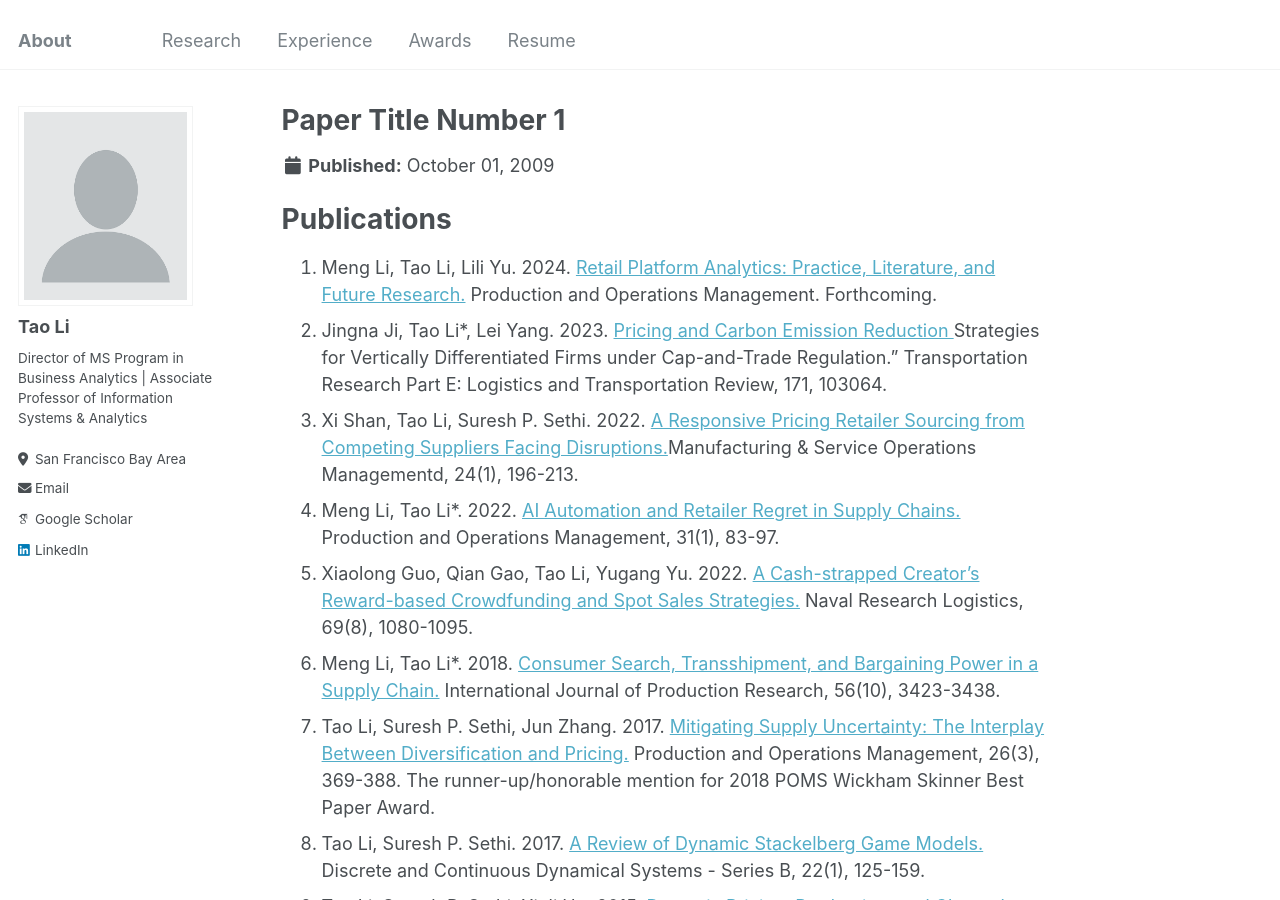
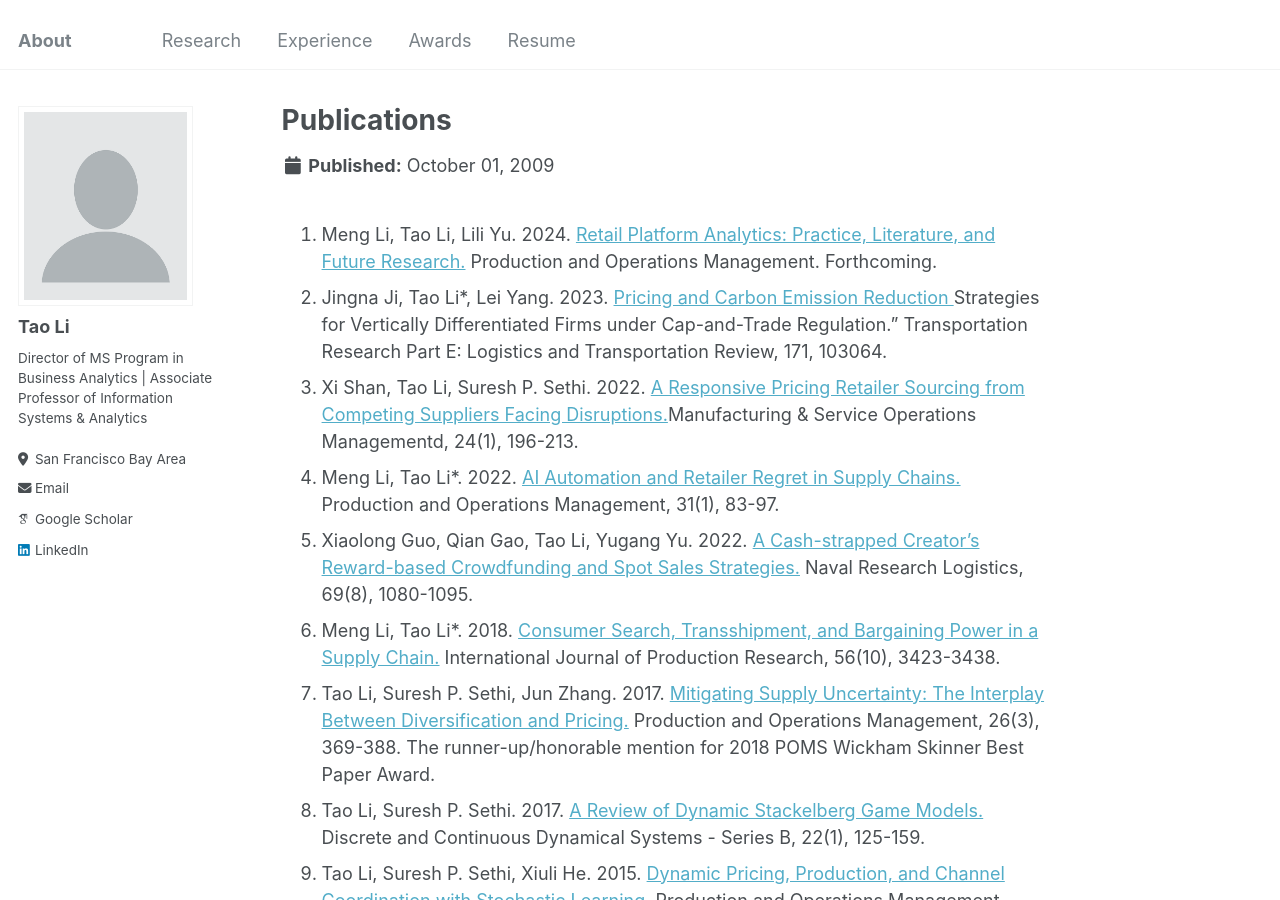
Before and after one commit to Judydy0417/TaoLi.github.io, a Jekyll site: the page built from _publications/2009-10-01-paper-title-number-1.md, in a window 1280 px wide and 900 px high. Built offline with Jekyll 4.4.1, drawn with Linux system fonts in a browser that asks for light colours; some web fonts are replaced.

Commit message:
Update 2009-10-01-paper-title-number-1.md

```diff
--- a/_publications/2009-10-01-paper-title-number-1.md
+++ b/_publications/2009-10-01-paper-title-number-1.md
@@ -1,11 +1,9 @@
 ---
 permalink: /publications/
-title:
+title: Publications
 author_profile: true
 collection: publications
 ---
-Publications
-======
 1. Meng Li, Tao Li, Lili Yu. 2024. <a href="http://example.com">Retail Platform Analytics: Practice, Literature, and Future Research.</a> Production and Operations Management. Forthcoming.
 2. Jingna Ji, Tao Li*, Lei Yang. 2023. <a href="http://example.com">Pricing and Carbon Emission Reduction </a> Strategies for Vertically
 Differentiated Firms under Cap-and-Trade Regulation.” Transportation Research Part E: Logistics
```
